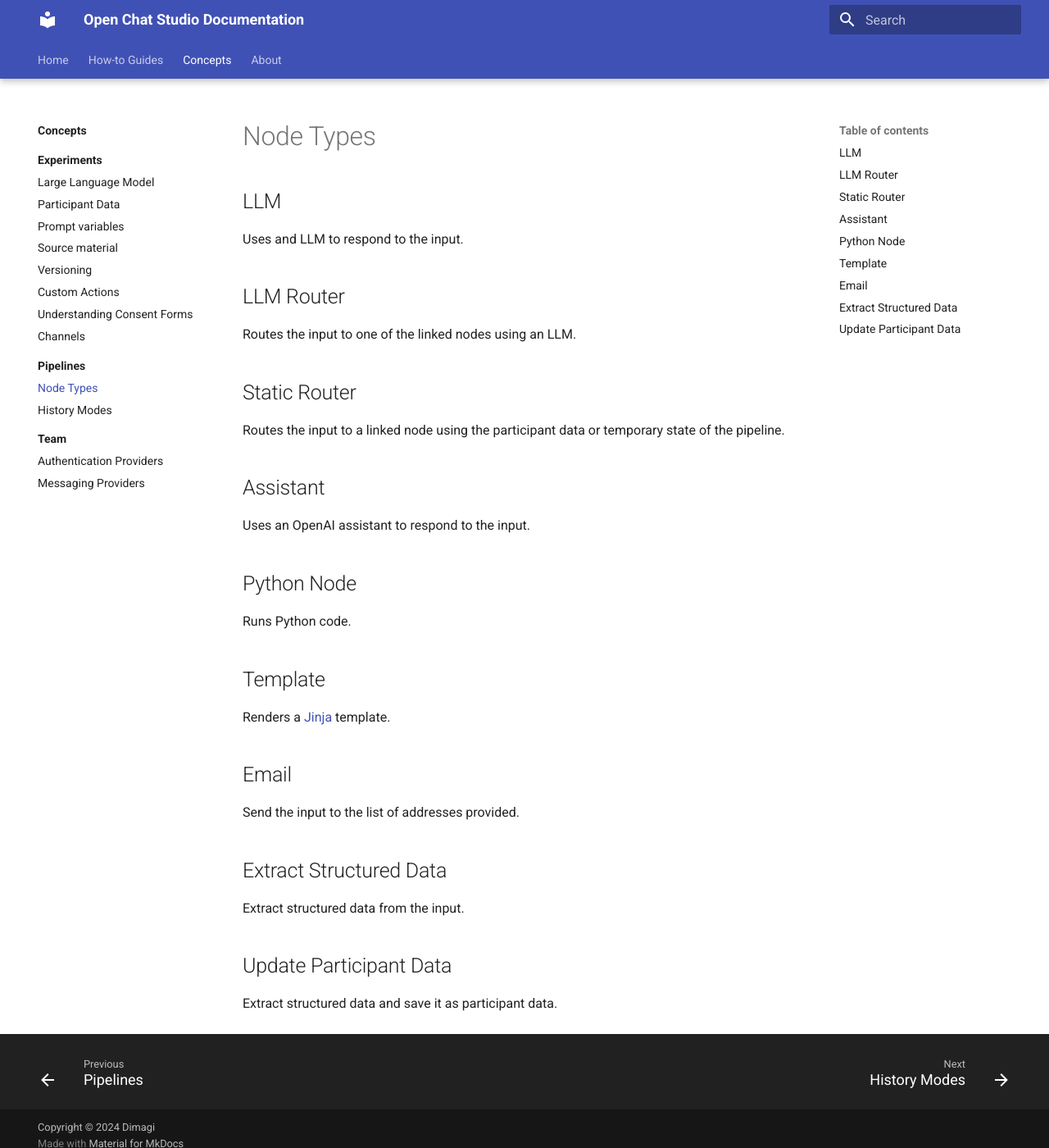
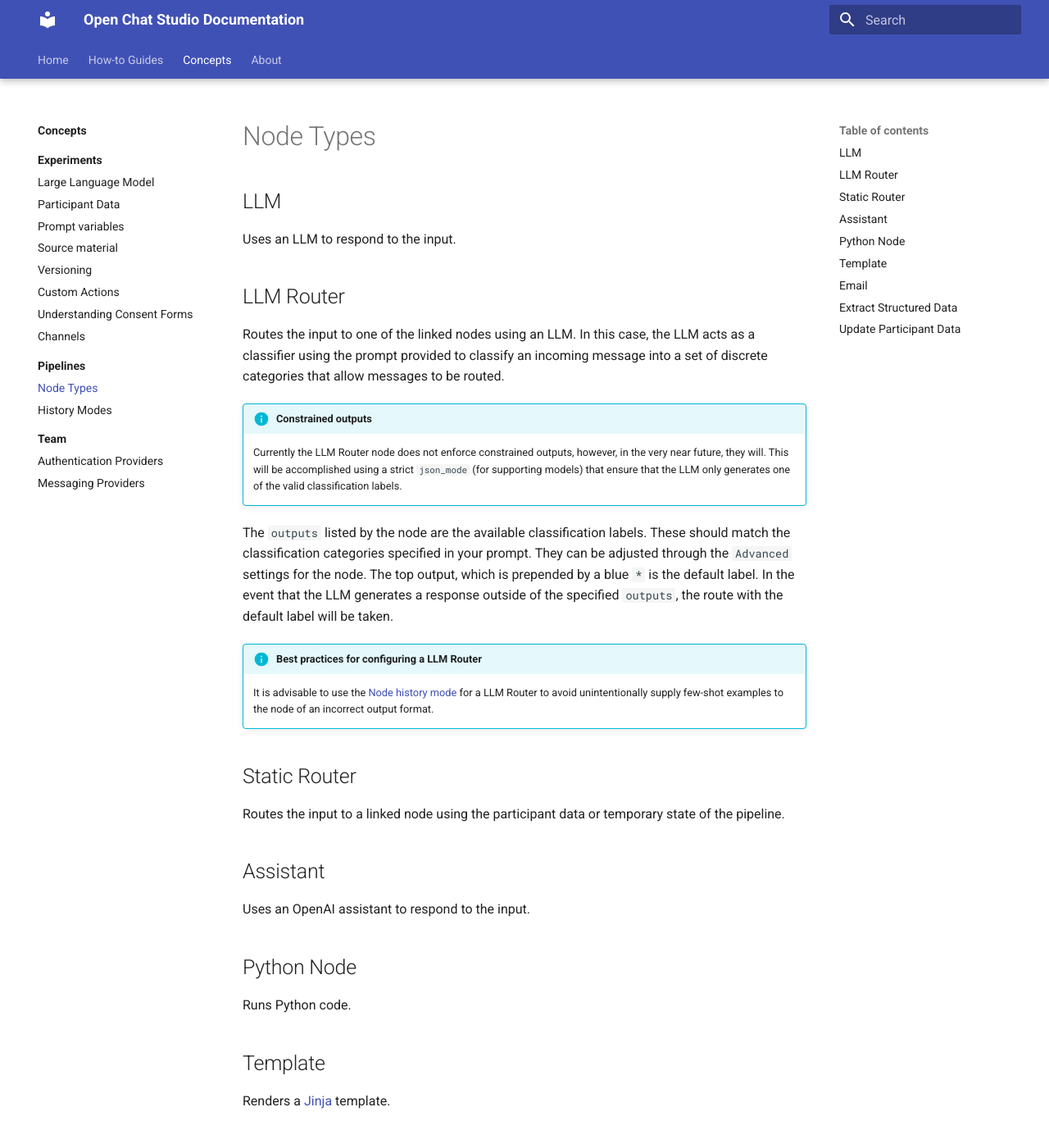
Before and after one commit to dimagi/open-chat-studio-docs, an MkDocs documentation site: the page built from docs/concepts/pipelines/nodes.md, in a window 1280 px wide and 1400 px high. Shown: the whole window at 82% size. Built offline with MkDocs 1.6.1 and Material for MkDocs 9.7.7, drawn with Linux system fonts in a browser that asks for light colours.

Commit message:
starting to slightly expand on initial docs

```diff
--- a/docs/concepts/pipelines/nodes.md
+++ b/docs/concepts/pipelines/nodes.md
@@ -1,10 +1,20 @@
 # Node Types
 
 ## LLM
-Uses and LLM to respond to the input.
+Uses an LLM to respond to the input.
 
 ## LLM Router
-Routes the input to one of the linked nodes using an LLM.
+Routes the input to one of the linked nodes using an LLM. In this case, the LLM acts as a classifier using the prompt provided to classify an incoming message into a set of discrete categories that allow messages to be routed.
+
+!!! info "Constrained outputs"
+
+    Currently the LLM Router node does not enforce constrained outputs, however, in the very near future, they will. This will be accomplished using a strict `json_mode` (for supporting models) that ensure that the LLM only generates one of the valid classification labels.
+
+The `outputs` listed by the node are the available classification labels. These should match the classification categories specified in your prompt. They can be adjusted through the `Advanced` settings for the node. The top output, which is prepended by a blue `*` is the default label. In the event that the LLM generates a response outside of the specified `outputs`, the route with the default label will be taken.
+
+!!! info "Best practices for configuring a LLM Router"
+
+    It is advisable to use the [Node history mode](history.md#node) for a LLM Router to avoid unintentionally supply few-shot examples to the node of an incorrect output format.
 
 ## Static Router
 Routes the input to a linked node using the participant data or temporary state of the pipeline.
```
Also changed, not shown: docs/concepts/pipelines/index.md (+7 -4 lines).
